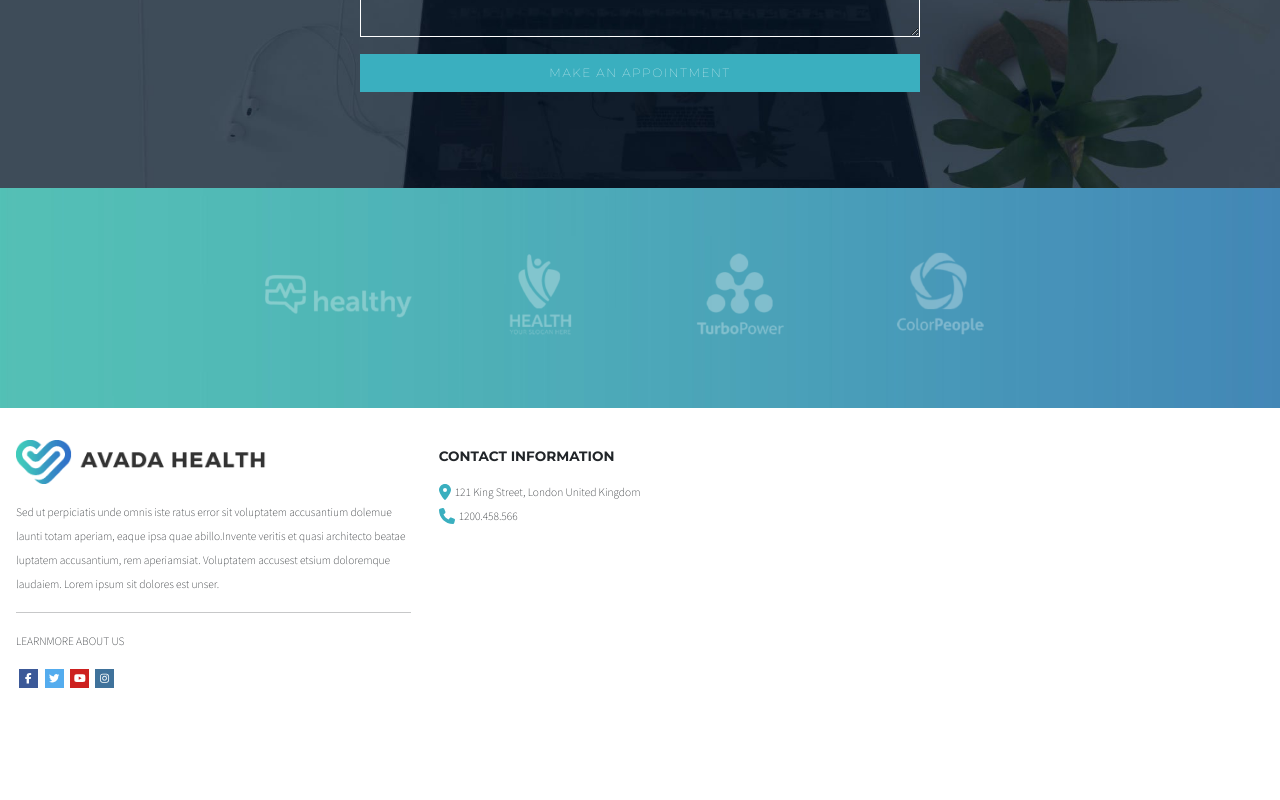
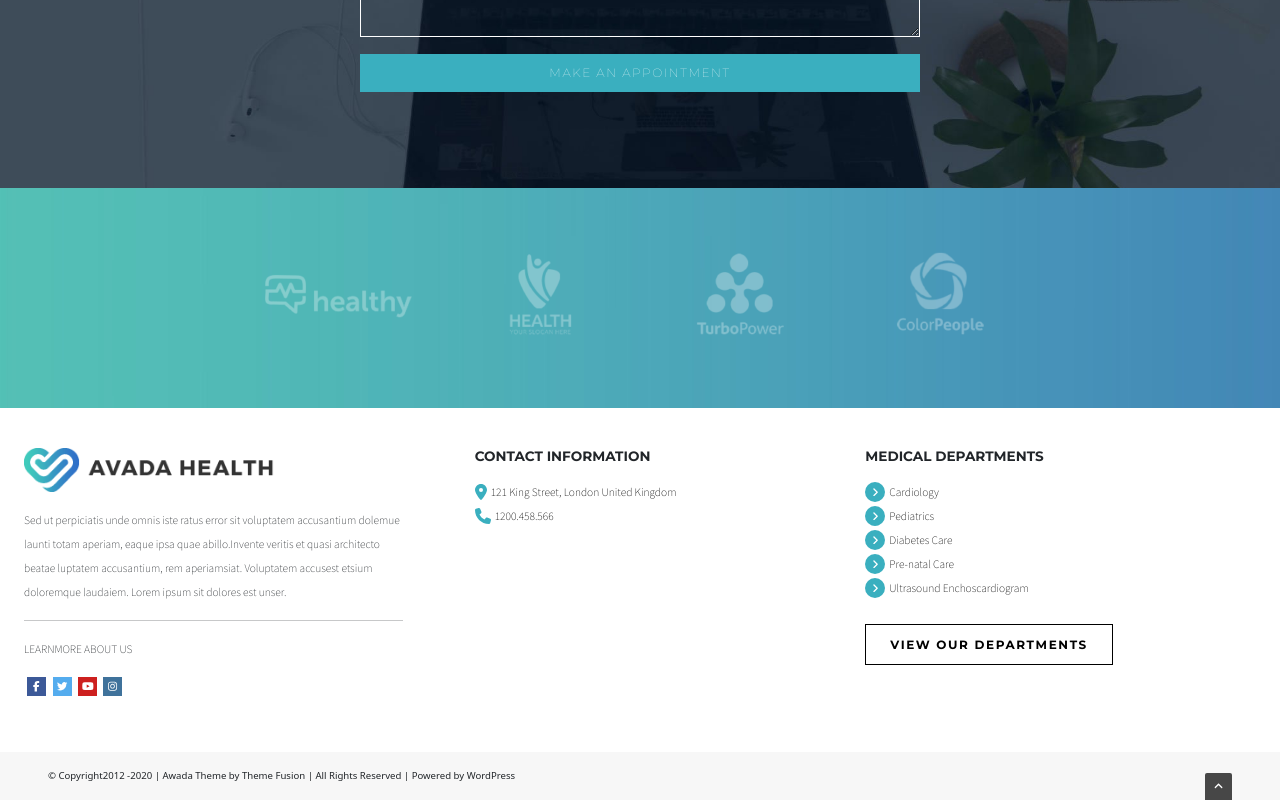
Before and after one commit to RodrigoFantechi/proj-html-vuejs, a Vue app: page / in a window 1280 px wide. Shown: the part 4302-5102 px from the top of the page. Before the commit the page ends 5038 px from the top, so only its background shows below. Built offline with nearby package versions, Linux system fonts and the light colour scheme.

Commit message:
finish website

```diff
--- a/src/assets/scss/_variables.scss
+++ b/src/assets/scss/_variables.scss
@@ -1,5 +1,6 @@
 /* color cube */
 $clr-dark: #000000;
+$clr-dark-1: #474747;
 $clr-light: #ffffff;
 $clr-light-1: #F7F7F7;
 $clr-primary: #3AAFBF;
--- a/src/components/AppFooter.vue
+++ b/src/components/AppFooter.vue
@@ -15,7 +15,7 @@ export default {
         <section class="top_footer">
             <div class="container-fluid py-3">
                 <div class="row">
-                    <div class="col-4 p-3 ">
+                    <div class="col-4 p-4 ">
                         <img src="../assets/img/medical_logo_1x_dark.png" alt="">
                         <p>Sed ut perpiciatis unde omnis iste ratus error sit voluptatem accusantium dolemue launti
                             totam aperiam, eaque ipsa quae abillo.Invente veritis et quasi architecto beatae luptatem
@@ -39,21 +39,46 @@ export default {
                         </div>
                     </div>
 
-                <div class="col-4">
+                    <div class="col-4 px-5">
                         <h5 class="mt-3">CONTACT INFORMATION</h5>
                         <div class="adress d-flex align-items-center">
                             <font-awesome-icon class="clr_primary" icon="fa-solid fa-location-dot" />
-                    <p class="ms-1">121 King Street, London United Kingdom</p>
+                            <p class="ms-1"> <a href=""> 121 King Street, London United Kingdom</a></p>
                         </div>
                         <div class="phone d-flex align-items-center">
                             <font-awesome-icon class="clr_primary" icon="fa-solid fa-phone" />
-                    <p class="ms-1">1200.458.566</p>
+                            <p class="ms-1"><a href="">1200.458.566</a></p>
+                        </div>
+                    </div>
+
+                    <div class="col-4">
+                        <h5 class="mt-3">MEDICAL DEPARTMENTS</h5>
+                        <div class=" d-flex align-items-center" v-for="depart in store.departments">
+                            <div class="circle">
+                                <font-awesome-icon class="i" icon="fa-solid fa-angle-right" />
+                            </div>
+                            <p class="ms-1"><a href="">{{ depart }}</a></p>
+                        </div>
+                        <a class="my_btn_learn_more mt-4">VIEW OUR DEPARTMENTS</a>
+
                     </div>
                 </div>
             </div>
-                <div class="col-4 "></div>
+
+        </section>
+        <section class="bottom_footer">
+            <div class=" d-flex  justify-content-between mx-5">
+                <div class="left my-3">
+                    <p>&copy; Copyright2012 -2020 | Awada Theme by Theme Fusion | All Rights Reserved | Powered by
+                        WordPress</p>
+                </div>
+                <div class="right d-flex align-items-end">
+                    <div class="placepage d-flex align-items-center justify-content-center">
+                        <font-awesome-icon class="i" icon="fa-solid fa-angle-up" />
+                    </div>
                 </div>
 
+            </div>
         </section>
     </footer>
 </template>
@@ -61,6 +86,15 @@ export default {
 @use '../assets/scss/variables' as *;
 
 footer {
+
+    .top_footer {
+        p {
+            font-size: 0.65rem;
+            font-weight: 100;
+            line-height: 1.5rem;
+            margin: 0;
+        }
+
         img {
             max-width: 250px;
             margin-bottom: 1rem;
@@ -68,12 +102,7 @@ footer {
 
         font-family: $noto-sans;
 
-    p {
-        font-size: 0.65rem;
-        font-weight: 100;
-        line-height: 1.5rem;
-        margin: 0;
-    }
+
 
         h5 {
             font-family: $montserrat;
@@ -99,7 +128,8 @@ footer {
         .insta {
             background-color: $clr-insta;
         }
-    .you{
+
+        .you {
             background-color: $clr-you;
         }
 
@@ -107,5 +137,51 @@ footer {
             color: $clr-light;
             font-size: 0.65rem;
         }
+
+        .circle {
+            width: 20px;
+            aspect-ratio: 1/1;
+            border-radius: 50%;
+            display: flex;
+            align-items: center;
+            justify-content: center;
+            background-color: $clr-primary;
+        }
+
+        a {
+            color: $clr-dark;
+        }
+
+        .my_btn_learn_more {
+
+            background-color: $clr-light;
+            color: $clr-dark;
+            font-weight: bold;
+            border: 1px solid $clr-dark;
+        }
+    }
+
+    .bottom_footer {
+        background-color: $clr-light-1;
+
+        p {
+            font-size: 0.6rem;
+            font-weight: 100;
+            line-height: 1rem;
+            margin: 0;
+        }
+
+        .placepage {
+            width: 27px;
+            aspect-ratio: 1/1;
+            background-color: $clr-dark-1;
+            border-radius: 2px 2px 0 0;
+
+            .i {
+                color: $clr-light;
+                font-size: 0.65rem;
+            }
+        }
+    }
 }
 </style>
--- a/src/main.js
+++ b/src/main.js
@@ -11,6 +11,8 @@ import { faYoutube} from '@fortawesome/free-brands-svg-icons'
 import { faTwitter } from '@fortawesome/free-brands-svg-icons'
 import { faLocationDot } from '@fortawesome/free-solid-svg-icons'
 import { faPhone } from '@fortawesome/free-solid-svg-icons'
+import { faAngleRight } from '@fortawesome/free-solid-svg-icons'
+import { faAngleUp } from '@fortawesome/free-solid-svg-icons'
 
 library.add(faFacebookF)
 library.add(faYoutube)
@@ -18,6 +20,8 @@ library.add(faTwitter)
 library.add(faInstagram)
 library.add(faLocationDot)
 library.add(faPhone)
+library.add(faAngleRight)
+library.add(faAngleUp)
 
 
 
--- a/src/store.js
+++ b/src/store.js
@@ -61,6 +61,13 @@ export const store = reactive({
         'Emergency Care',
         'Expert Diagnostics',
         'Superb Rehabilitation'
+    ],
+    departments:[
+        'Cardiology',
+        'Pediatrics',
+        'Diabetes Care',
+        'Pre-natal Care',
+        'Ultrasound Enchoscardiogram'
     ]
 
 
```
Lines whose indentation alone changed are shown as unchanged.
